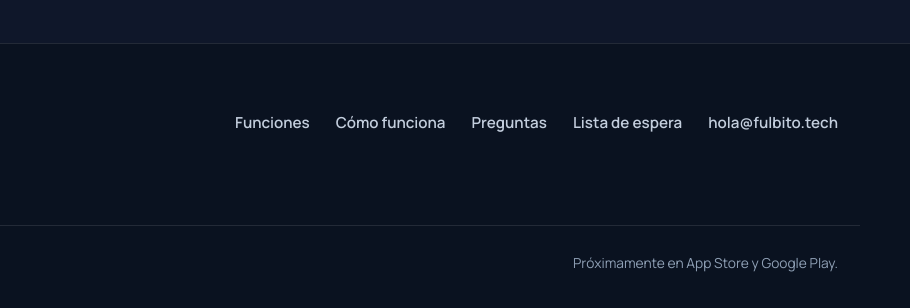
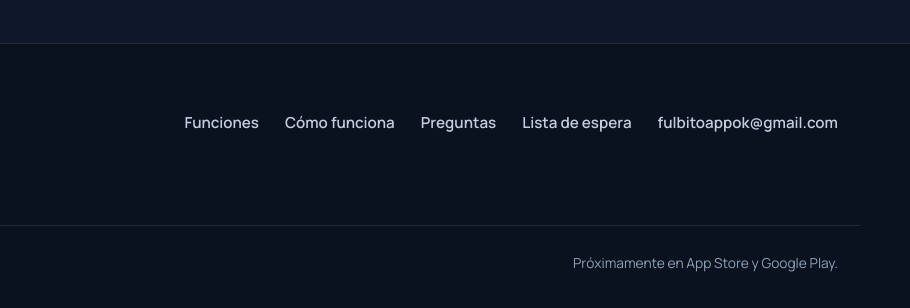
Before and after one commit to maujpok/fulbito-tech, a plain HTML site: page index.html in a window 1280 px wide. Shown: the part 5190-5498 px from the top of the page, 370-1280 px from the left. Drawn offline with Linux system fonts and the light colour scheme.

Commit message:
fix: usar una dirección de contacto que reciba correo
`hola@fulbito.tech` figuraba en el FAQ, el pie y el respaldo del formulario,
pero el dominio no tiene MX en el apex: los mails a esa casilla no llegaban
a ningún lado. Se reemplaza por la casilla de Gmail de la app hasta que haya
reenvío configurado para el dominio.

Co-Authored-By: Claude Opus 5 <noreply@anthropic.com>
Claude-Session: https://claude.ai/code/session_015fUJaWoQYa6DcH9hGU7Nwr

```diff
--- a/index.html
+++ b/index.html
@@ -372,7 +372,7 @@
         </details>
         <details class="reveal">
           <summary>¿Qué hacen con mi mail?</summary>
-          <p>Lo usamos solo para avisarte del lanzamiento. No lo compartimos con nadie y podés pedirnos que lo borremos cuando quieras escribiéndonos a <a href="mailto:hola@fulbito.tech">hola@fulbito.tech</a>.</p>
+          <p>Lo usamos solo para avisarte del lanzamiento. No lo compartimos con nadie y podés pedirnos que lo borremos cuando quieras escribiéndonos a <a href="mailto:fulbitoappok@gmail.com">fulbitoappok@gmail.com</a>.</p>
         </details>
       </div>
     </div>
@@ -395,7 +395,7 @@
       <a href="#como-funciona">Cómo funciona</a>
       <a href="#faq">Preguntas</a>
       <a href="#lista-de-espera">Lista de espera</a>
-      <a href="mailto:hola@fulbito.tech">hola@fulbito.tech</a>
+      <a href="mailto:fulbitoappok@gmail.com">fulbitoappok@gmail.com</a>
     </nav>
   </div>
 
--- a/script.js
+++ b/script.js
@@ -12,7 +12,7 @@
      Mientras esté vacío, el formulario abre el cliente de correo como respaldo.
      ---------------------------------------------------------------------- */
   var WAITLIST_ENDPOINT = '';
-  var CONTACT_EMAIL = 'hola@fulbito.tech';
+  var CONTACT_EMAIL = 'fulbitoappok@gmail.com';
 
   var MESSAGES = {
     invalid: 'Revisá el correo: parece que le falta algo.',
```
Also changed, not shown: 1 other file.
